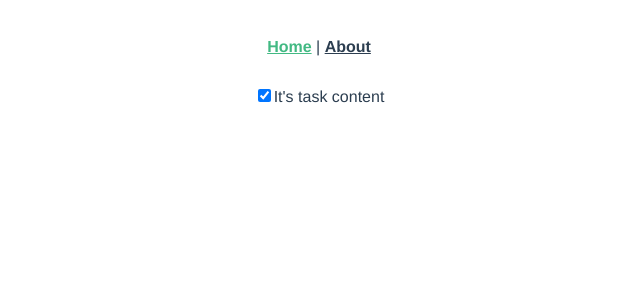
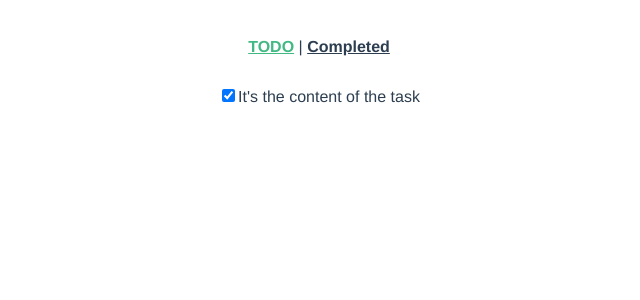
Before and after one commit to ncooky/vuejs-todo, a Vue app: page / in a window 1280 px wide. Shown: the top 300 px of the page, without its empty margins (321-961 px from the left). Built offline with nearby package versions, Linux system fonts and the light colour scheme.

Commit message:
Add TODO and completed task listing

```diff
--- a/src/App.vue
+++ b/src/App.vue
@@ -1,8 +1,8 @@
 <template>
   <div id="app">
     <div id="nav">
-      <router-link to="/">Home</router-link> |
-      <router-link to="/about">About</router-link>
+      <router-link to="/">TODO</router-link> |
+      <router-link to="/completed">Completed</router-link>
     </div>
     <router-view/>
   </div>
--- a/src/components/TaskItem.vue
+++ b/src/components/TaskItem.vue
@@ -14,10 +14,10 @@ export default {
     isCompleted: Boolean,
   },
   computed: {
-    taskIdWithPrefix: function() {
+    taskIdWithPrefix() {
       return `task-${this.taskId}`;
-    }
-  }
+    },
+  },
 };
 </script>
 
--- /dev/null
+++ b/src/components/TaskList.vue
@@ -0,0 +1,30 @@
+<template>
+  <div class="task-list">
+    <div class="task-items" v-if="tasks && tasks.length">
+      <TaskItem v-for="task in tasks" :key="task.id" :task-content="task.content" :is-completed="task.isCompleted" />
+    </div>
+    <div class="empty-message" v-else>{{ emptyMessage || 'No tasks' }}</div>
+  </div>
+</template>
+
+<script>
+import TaskItem from '@/components/TaskItem.vue';
+
+export default {
+  name: 'TaskList',
+  components: {
+    TaskItem,
+  },
+  props: {
+    taskListId: String,
+    title: String,
+    emptyMessage: String,
+    tasks: Array,
+  },
+};
+</script>
+
+<style scoped lang="scss">
+.task-list {
+}
+</style>
--- a/src/router.js
+++ b/src/router.js
@@ -1,6 +1,7 @@
 import Vue from 'vue';
 import Router from 'vue-router';
-import Home from './views/Home.vue';
+import TodoTasks from './views/TodoTasks.vue';
+import CompletedTasks from './views/CompletedTasks.vue';
 
 Vue.use(Router);
 
@@ -10,16 +11,13 @@ export default new Router({
   routes: [
     {
       path: '/',
-      name: 'home',
-      component: Home,
+      name: 'todo-tasks',
+      component: TodoTasks,
     },
     {
-      path: '/about',
-      name: 'about',
-      // route level code-splitting
-      // this generates a separate chunk (about.[hash].js) for this route
-      // which is lazy-loaded when the route is visited.
-      component: () => import(/* webpackChunkName: "about" */ './views/About.vue'),
+      path: '/completed',
+      name: 'completed-tasks',
+      component: CompletedTasks,
     },
   ],
 });
--- a/src/store.js
+++ b/src/store.js
@@ -5,7 +5,14 @@ Vue.use(Vuex);
 
 export default new Vuex.Store({
   state: {
-
+    tasks: {
+      todo: [{
+        id: '1',
+        content: 'It\'s the content of the task',
+        isCompleted: true,
+      }],
+      completed: [],
+    },
   },
   mutations: {
 
--- a/src/views/About.vue
+++ /dev/null
@@ -1,5 +0,0 @@
-<template>
-  <div class="about">
-    <h1>This is an about page</h1>
-  </div>
-</template>
--- /dev/null
+++ b/src/views/CompletedTasks.vue
@@ -0,0 +1,21 @@
+<template>
+  <div class="about">
+    <TaskList task-list-id="completed" empty-message="Carry on! No completed tasks yet." :tasks="completedTodoItems" />
+  </div>
+</template>
+
+<script>
+import TaskList from '@/components/TaskList.vue';
+
+export default {
+  name: 'home',
+  components: {
+    TaskList,
+  },
+  computed: {
+    completedTodoItems() {
+      return this.$store.state.tasks.completed;
+    },
+  },
+};
+</script>
--- a/src/views/Home.vue
+++ /dev/null
@@ -1,17 +0,0 @@
-<template>
-  <div class="home">
-    <TaskItem taskContent="It's task content" taskId="1" :isCompleted="true"/>
-  </div>
-</template>
-
-<script>
-// @ is an alias to /src
-import TaskItem from '@/components/TaskItem.vue';
-
-export default {
-  name: 'home',
-  components: {
-    TaskItem,
-  },
-};
-</script>
--- /dev/null
+++ b/src/views/TodoTasks.vue
@@ -0,0 +1,21 @@
+<template>
+  <div class="home">
+    <TaskList task-list-id="todo" empty-message="Congrats! You've completed all tasks." :tasks="todoItems" />
+  </div>
+</template>
+
+<script>
+import TaskList from '@/components/TaskList.vue';
+
+export default {
+  name: 'home',
+  components: {
+    TaskList,
+  },
+  computed: {
+    todoItems() {
+      return this.$store.state.tasks.todo;
+    },
+  },
+};
+</script>
```
